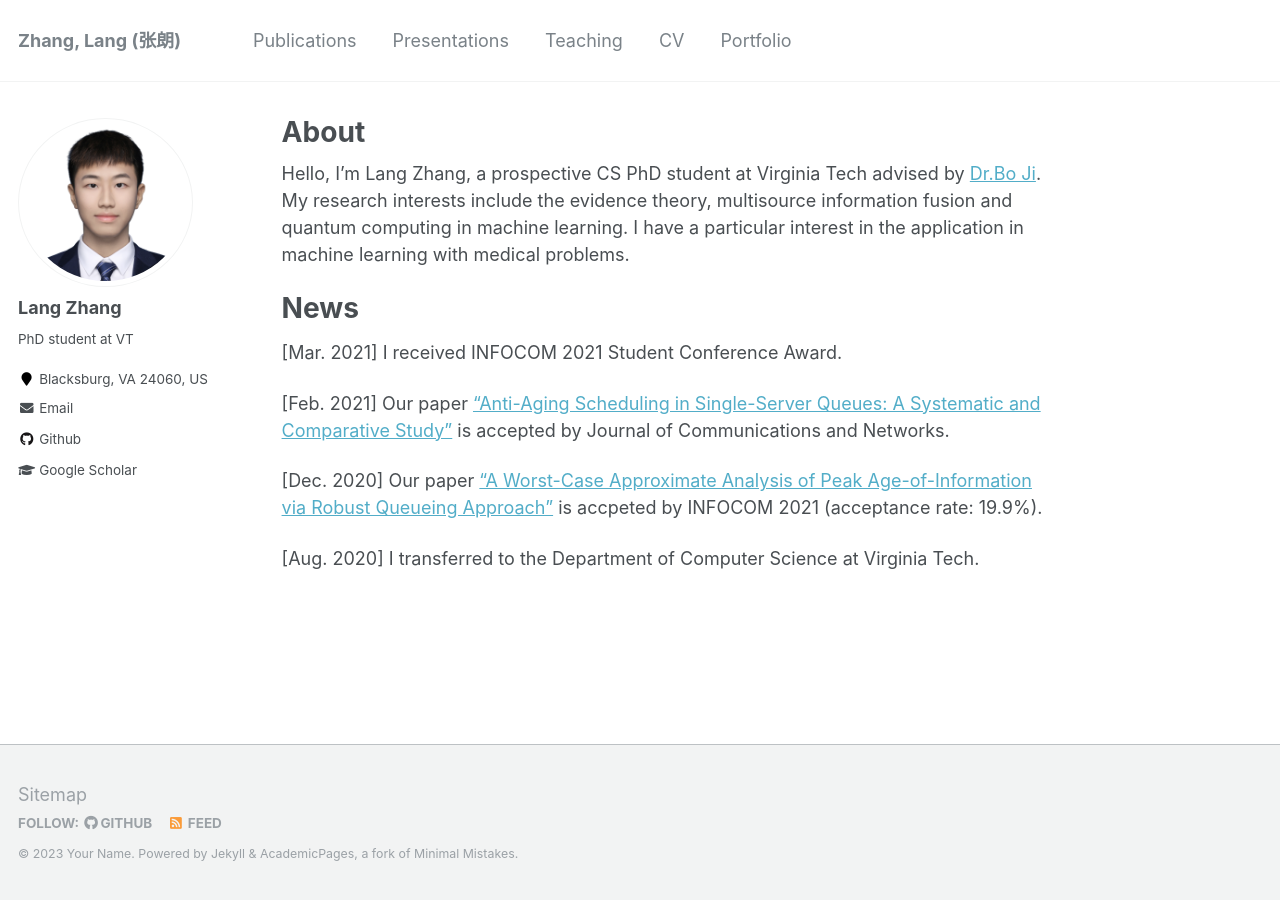
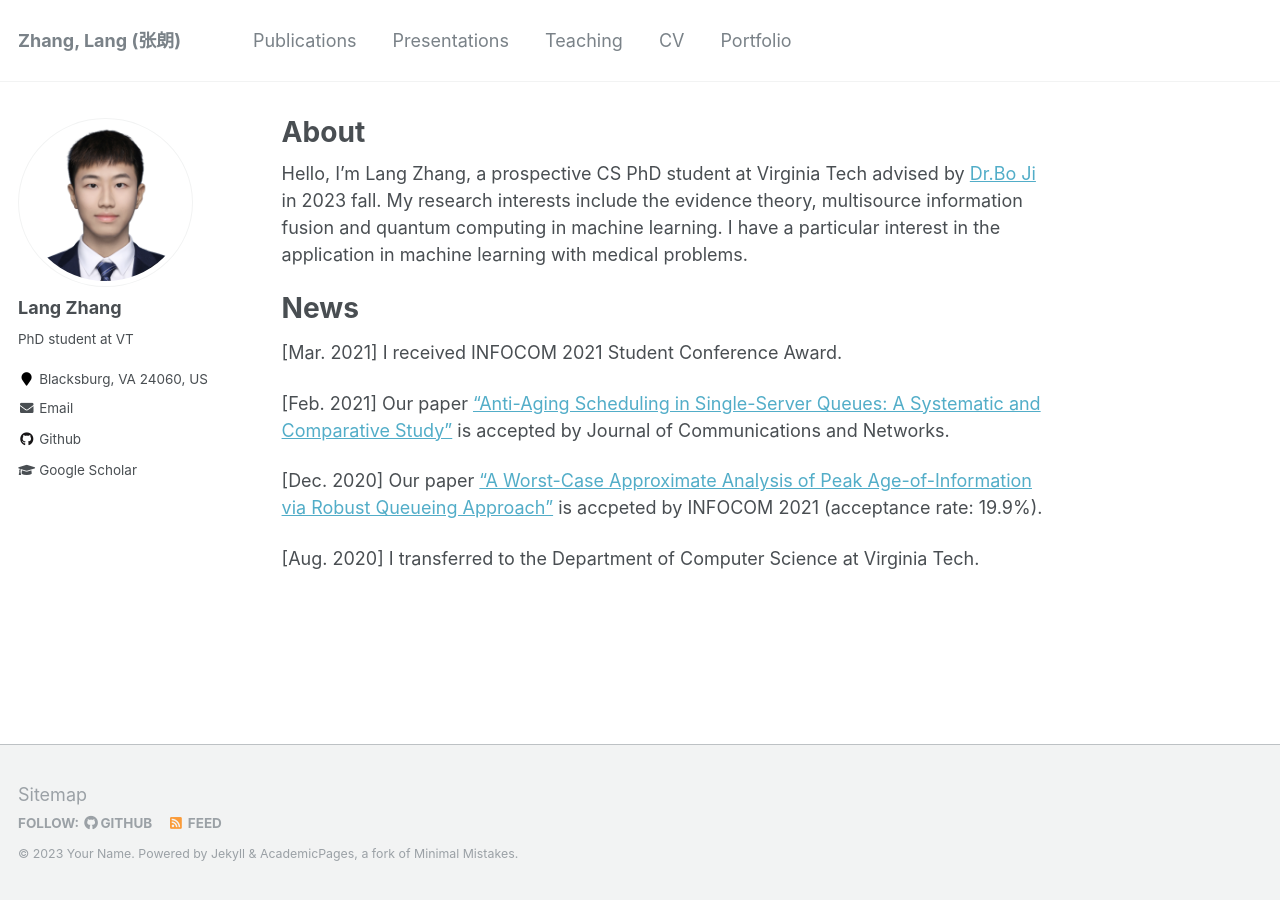
Before and after one commit to langzhang2000/langzhang2000.github.io, a Jekyll site: the page built from _pages/about.md, in a window 1280 px wide. Built offline with Jekyll 4.4.1, drawn with Linux system fonts in a browser that asks for light colours.

Commit message:
Update about.md

```diff
--- a/_pages/about.md
+++ b/_pages/about.md
@@ -8,7 +8,7 @@ redirect_from:
   - /about.html
 ---
 
-Hello, I'm Lang Zhang, a prospective CS PhD student at Virginia Tech advised by [Dr.Bo Ji](https://people.cs.vt.edu/boji/). My research interests include the evidence theory, multisource information fusion and quantum computing in machine learning. I have a particular interest in the application in machine learning with medical problems.
+Hello, I'm Lang Zhang, a prospective CS PhD student at Virginia Tech advised by [Dr.Bo Ji](https://people.cs.vt.edu/boji/) in 2023 fall. My research interests include the evidence theory, multisource information fusion and quantum computing in machine learning. I have a particular interest in the application in machine learning with medical problems.
 
 
 
```
